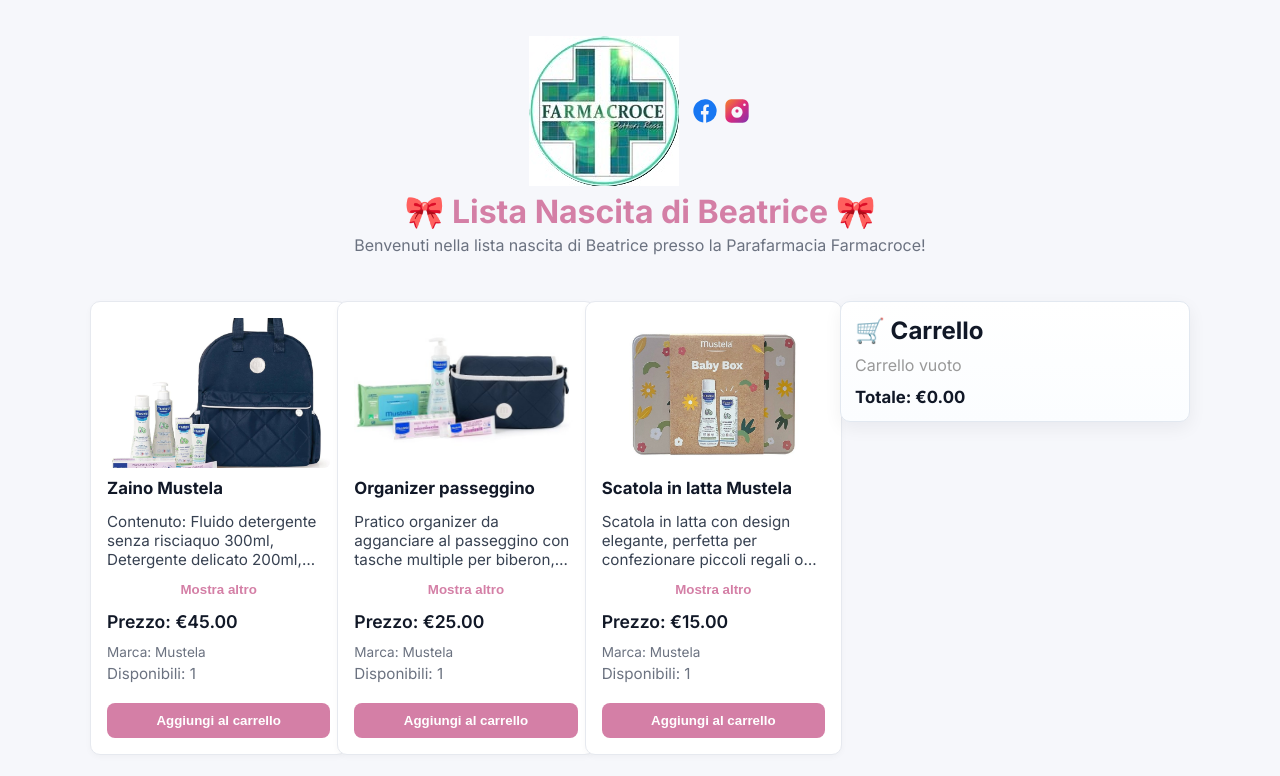
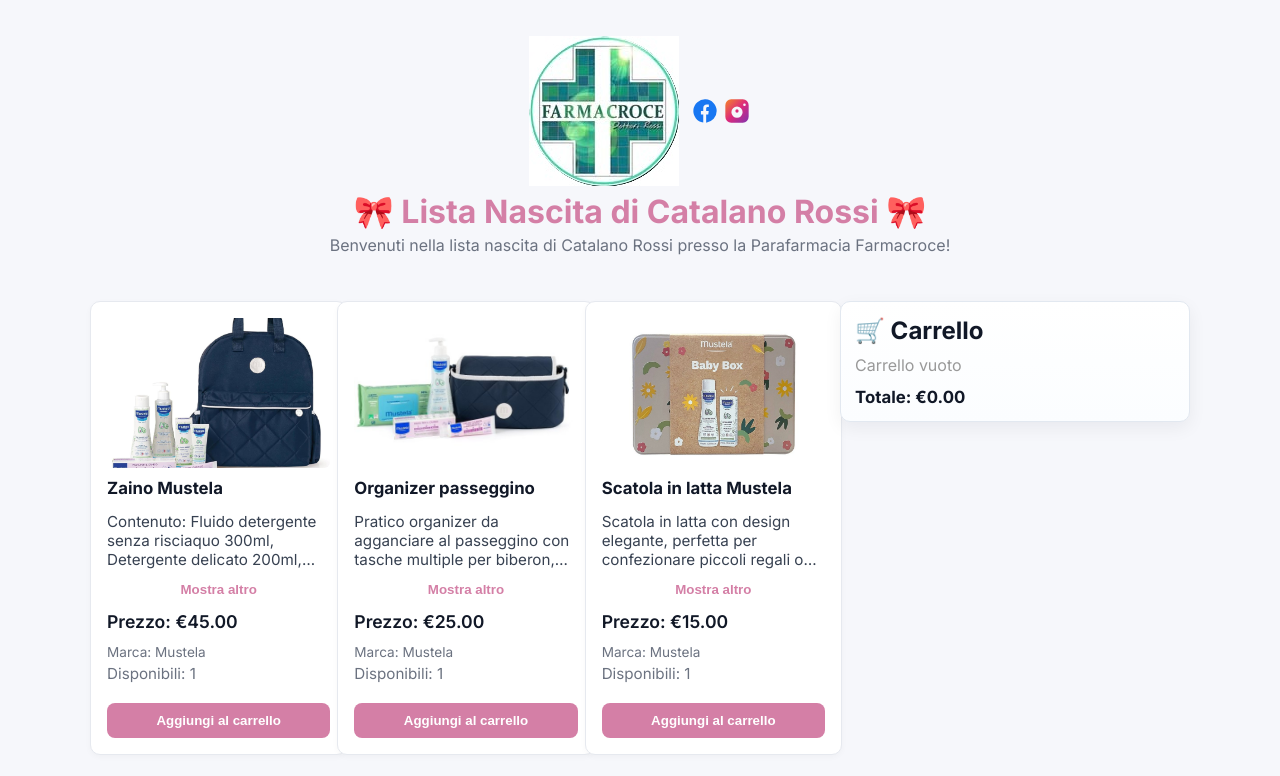
Before and after one commit to MonkeyDGigi90/lista-nascita, a plain HTML site: page index.html in a window 1280 px wide. Shown: the top 776 px of the page. Drawn offline with Linux system fonts and the light colour scheme.

Commit message:
Aggiorna nome lista nascita e Client ID PayPal Live

```diff
--- a/index.html
+++ b/index.html
@@ -154,8 +154,8 @@
         </a>
       </div>
     </div>
-    <h1>🎀 Lista Nascita di Beatrice 🎀</h1>
-    <p class="lead">Benvenuti nella lista nascita di Beatrice presso la Parafarmacia Farmacroce!</p>
+    <h1>🎀 Lista Nascita di Catalano Rossi 🎀</h1>
+    <p class="lead">Benvenuti nella lista nascita di Catalano Rossi presso la Parafarmacia Farmacroce!</p>
   </div>
 
   <div class="container">
@@ -286,7 +286,7 @@
 
   <!-- PayPal SDK - IMPORTANTE: Sostituisci 'YOUR-CLIENT-ID' con il tuo Client ID reale da PayPal Dashboard
        Per ottenere il Client ID: https://developer.paypal.com/ > My Apps & Credentials > Live > Create App -->
-  <script src="https://www.paypal.com/sdk/js?client-id=AWr8cvicDDekN2uAGp2m7EeUtmdRpKy3MRT706EgVtEHeiGRhR0fIpC68pJdPIH5GyOA9PqAmZfdfOH4&amp;currency=EUR"></script>
+  <script src="https://www.paypal.com/sdk/js?client-id=AdAPX2hi2eW_ekYfHQ4UpLXHiXX25WW5JUQEr6P9wcep-nYTGEm0hJaeBTE_jNNJnT7pBKdxEmjegTE_&amp;currency=EUR"></script>
   <!-- MODALITÀ TEST (attualmente attiva): -->
   <!-- <script src="https://www.paypal.com/sdk/js?client-id=sb&amp;currency=EUR"></script> -->
   <script>
```
